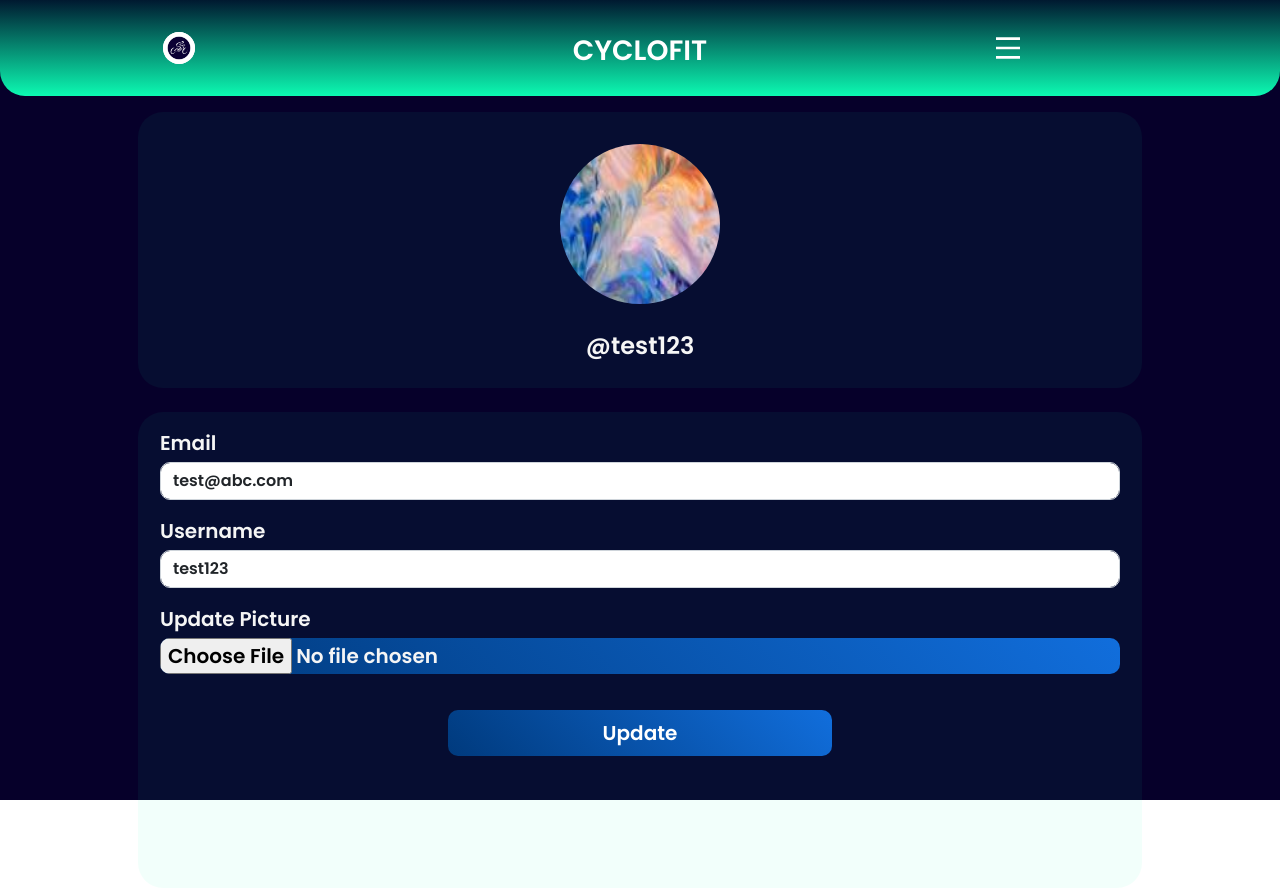
After one commit to piyushmohan01/CycloFit-SEPM, a Flask app: page /account in a window 1280 px wide. The commit adds this page. Run offline with Flask 2, Linux system fonts and the light colour scheme; a user stored in the database is signed in; some libraries are stand-ins or nearby versions.

Commit message:
Update Profile Added

```diff
--- a/cyclofit/__init__.py
+++ b/cyclofit/__init__.py
@@ -9,9 +9,11 @@ static_dir = os.path.abspath('../CycloFit/cyclofit/pages/static')
 
 app = Flask('__name__', template_folder=template_dir, static_folder=static_dir)
 app.config['SECRET_KEY'] = 'fcff7fee5b3c64fc4aaf6f3b45422af2'
-app.config['SQLALCHEMY_DATABASE_URI'] = 'sqlite:///../CycloFit/cyclofit/database/users.db'
+app.config['SQLALCHEMY_DATABASE_URI'] = 'sqlite:///../CycloFit/cyclofit/database/main.db'
 db = SQLAlchemy(app)
 bcrypt = Bcrypt(app)
 login_manager = LoginManager(app)
+login_manager.login_view = 'login'
+
 
 from cyclofit.pages import routes
--- a/cyclofit/forms.py
+++ b/cyclofit/forms.py
@@ -3,6 +3,8 @@ from wtforms import StringField, PasswordField, SubmitField, BooleanField, Integ
 from wtforms.validators import DataRequired, Length, EqualTo, Email, InputRequired, NumberRange, ValidationError
 from email_validator import validate_email
 from cyclofit.models import User
+from flask_login import current_user
+from flask_wtf.file import FileField, FileAllowed
 
 class RegistrationForm(FlaskForm):
     email = StringField('Email',
@@ -49,3 +51,29 @@ class LoginForm(FlaskForm):
                 validators=[DataRequired()])
     remember = BooleanField('Remember Me')
     submit = SubmitField('Sign In')
+
+class UpdateProfileForm(FlaskForm):
+    email = StringField('Email',
+                validators=[InputRequired("Please enter your email address."),
+                Email("Enter valid email address")])
+    username = StringField('Username',
+                validators=[DataRequired(),
+                Length(min=2, max=20)])
+    picture = FileField('Update Picture', validators=[FileAllowed(['jpg', 'png'])])
+    submit = SubmitField('Update')
+
+    # custom validations
+    def validate_username(self, username):
+        if username.data != current_user.username:
+            user = User.query.filter_by(username=username.data).first()
+            # query if the entered username is present in the db
+            # if username already present throw validation error
+            if user:
+                raise ValidationError('Username already taken! Pick another!')
+    def validate_email(self, email):
+        if email.data != current_user.email:
+            user = User.query.filter_by(email=email.data).first()
+            # query if the entered email is present in the db
+            # if email already present throw validation error
+            if user:
+                raise ValidationError('Email already taken! Pick another!')
--- a/cyclofit/models.py
+++ b/cyclofit/models.py
@@ -13,11 +13,12 @@ class User(db.Model, UserMixin):
     id = db.Column(db.Integer, primary_key=True)
     username = db.Column(db.String(20), unique=True, nullable=False)
     email = db.Column(db.String(100), unique=True, nullable=False)
+    image_file = db.Column(db.String(20), nullable=False, default='default.jpg')
     password = db.Column(db.String(60), nullable=False)
     profile = db.relationship('Profile', backref='user', uselist=False)
     # console-print
     def __repr__(self):
-        return f"User('{self.username}', '{self.email}', '{self.password}')"
+        return f"User('{self.username}', '{self.email}', '{self.password}' '{self.image_file}')"
 
 class Profile(db.Model):
     id = db.Column(db.Integer, primary_key=True)
--- a/cyclofit/pages/routes.py
+++ b/cyclofit/pages/routes.py
@@ -1,17 +1,16 @@
-from flask import render_template, url_for, flash, redirect
+import os
+import secrets
+from PIL import Image
+from flask import render_template, url_for, flash, redirect, request
 from cyclofit import app, db, bcrypt
-from cyclofit.forms import RegistrationForm, ProfileForm, LoginForm
+from cyclofit.forms import RegistrationForm, ProfileForm, LoginForm, UpdateProfileForm
 from cyclofit.models import User, Profile
-from flask_login import login_user
+from flask_login import login_user, current_user, logout_user, login_required
 
 @app.route('/')
 @app.route('/welcome')
 def welcome():
     return render_template('welcome.html')
-
-@app.route('/home')
-def home():
-    return render_template('home.html')
 
 @app.route('/register', methods=['GET', 'POST'])
 def register():
@@ -48,7 +47,53 @@ def login():
         # if email exists and passwords match
         if user and bcrypt.check_password_hash(user.password, form.password.data):
             login_user(user)
-            return redirect(url_for('home'))
+            # if the user tries to access home page when logged out
+            next_page = request.args.get('next')
+            return redirect(next_page) if next_page else redirect(url_for('home'))
         else:
             flash(f'Login Unsuccessful! Try again!')
     return render_template('login.html', form=form)
+
+@app.route('/home')
+@login_required
+def home():
+    image_file = url_for('static', filename='profile_pics/' + current_user.image_file)
+    return render_template('home.html', image_file=image_file)
+
+@app.route("/logout")
+def logout():
+    logout_user()
+    return redirect(url_for('welcome'))
+
+
+# To update with uploaded pic
+# using _ when not needed
+def save_picture(form_picture):
+    random_hex = secrets.token_hex(8)
+    _, f_ext = os.path.splitext(form_picture.filename)
+    picture_fn = random_hex + f_ext
+    folder_directory = os.path.abspath('../CycloFit/cyclofit/pages/static/profile_pics/')
+    picture_path = os.path.join(app.root_path, folder_directory, picture_fn)
+    output_size = (125,125)
+    i = Image.open(form_picture)
+    i.thumbnail(output_size)
+    i.save(picture_path)
+    return picture_fn
+# update account
+@app.route("/account", methods=['GET', 'POST'])
+def account():
+    form = UpdateProfileForm()
+    if form.validate_on_submit():
+        if form.picture.data:
+            picture_file = save_picture(form.picture.data)
+            current_user.image_file = picture_file
+        current_user.username = form.username.data
+        current_user.email = form.email.data
+        db.session.commit()
+        # flash(f'Account Updated Successfully!')
+        return redirect(url_for('home'))
+    elif request.method == 'GET':
+        form.username.data = current_user.username
+        form.email.data = current_user.email
+    image_file = url_for('static', filename='profile_pics/' + current_user.image_file)
+    return render_template('account.html', image_file=image_file, form=form)
--- /dev/null
+++ b/cyclofit/pages/static/css/account.css
@@ -0,0 +1,104 @@
+.container {
+    height: 100%;
+    display: flex;
+    justify-content: center;
+    align-items: center;
+    flex-direction: column;
+    color: whitesmoke;
+}
+
+.user-box {
+    height: fit-content;
+    width: 90%;
+    padding: 2vh 0;
+    margin: 2vh 0;
+    margin-bottom: 1vh;
+    display: flex;
+    justify-content: center;
+    align-items: center;
+    flex-direction: column;
+    background-color: rgba(12, 250, 178, 0.05);
+    /* border: 0.1em solid whitesmoke; */
+    border-radius: 25px;
+}
+
+.user-image {
+    height: 10em;
+    width: 10em;
+    border-radius: 50%;
+    margin: 2vh 0;
+    /* box-shadow: 0.5em 0.5em 0.5em black; */
+}
+
+.form-group {
+    z-index: 1;
+    /* margin-left: 12vw; */
+    /* margin-top: 3vh; */
+}
+
+.form-group label {
+    font-size: 20px;
+    color: whitesmoke;
+}
+
+.form-control {
+    margin-top: 1vh;
+    width: 75vw;
+    border-radius: 10px;
+}
+
+.form-group input {
+    margin-top: 0.5vh;
+    margin-bottom: 2vh;
+    width: 75vw;
+    border-radius: 10px;
+}
+
+.form-horizontal {
+    /* margin-top: -10vh; */
+    margin-bottom: 10%;
+    display: flex;
+    justify-content: center;
+    align-items: center;
+    flex-direction: column;
+}
+
+.upload {
+    width: 75vw;
+    color: whitesmoke;
+}
+
+.filebox {
+    /* margin-top: 0.5vh;
+    margin-bottom: 2vh;
+    width: 75vw;
+    border-radius: 10px; */
+    font-size: 1.25em;
+    margin-top: 0.5vh;
+    /* justify-content: space-between; */
+    /* height: 2.5em; */
+    background: linear-gradient(45deg, rgb(0,58,125,100%), rgb(17,110,220,100%));
+}
+
+.col-12 {
+    /* margin-top: 2vh; */
+    padding-top: 2vh;
+    display: flex;
+    justify-content: center;
+    align-items: center;
+    flex-direction: column;
+    /* margin-left: 20vw; */
+}
+
+.col-12 > .form-group {
+    padding-left: 0;
+}
+
+.btn02 {
+    max-width: 30vw;
+    border-radius: 25px;
+    border: none;
+    outline: none;
+    color: white;
+    background: linear-gradient(45deg, rgb(0,58,125,100%), rgb(17,110,220,100%));
+}
--- /dev/null
+++ b/cyclofit/pages/templates/account.html
@@ -0,0 +1,74 @@
+{% extends "nav-02.html" %}
+
+{% block pagecss %}
+    <link rel="stylesheet" type="text/css" href="{{ url_for('static', filename='css/account.css') }}">
+{% endblock pagecss %}
+
+{% block page %}
+    <div class="home-page">
+        <div class="container" style="background-color: transparent;">
+            <div class="user-box">
+                <img class="user-image" src="{{ image_file }}" alt="">
+                <div class="user-name" style="font-size: 1.5em; padding: 1vh;">@{{ current_user.username }}</div>
+            </div>
+            <div class="user-box">
+                <!-- encoding type -->
+            <form class="form-horizontal", role="form", autocomplete="off", method="POST", action="" enctype="multipart/form-data">
+                {{ form.hidden_tag() }}
+                <div class="form-group">
+                    {{ form.email.label(class='form-control-label') }}
+                    {% if form.email.errors %}
+                        {{ form.email(class='form-control form-control-md is-invalid') }}
+                        <div class="invalid-feedback">
+                            {% for error in form.email.errors %}
+                                <span>
+                                    {{ error }}
+                                </span>
+                            {% endfor %}
+                        </div>
+                    {% else %}
+                        {{ form.email(class='form-control form-control-md', placeholder='name@example.com') }}
+                    {% endif %}
+                </div>
+                <div class="form-group">
+                    {{ form.username.label(class='form-control-label') }}
+
+                    {% if form.username.errors %}
+                    {{ form.username(class='form-control form-control-md is-invalid') }}
+                    <div class="invalid-feedback">
+                        {% for error in form.username.errors %}
+                            <span>
+                                {{ error }}
+                            </span>
+                        {% endfor %}
+                    </div>
+                    {% else %}
+                        {{ form.username(class='form-control form-control-md', placeholder='name123') }}
+                    {% endif %}
+                </div>
+
+                <!-- Picture Upload -->
+                <div class="form-group upload">
+                    {{ form.picture.label() }}
+                    {{ form.picture(class="form-control-file filebox") }}
+                    {% if form.picture.errors %}
+                        {% for error in form.picture.errors %}
+                            <span class="text-danger">
+                                {{ error }}
+                            </span>
+                        </br>
+                        {% endfor %}
+                    {% endif %}
+                </div>
+
+                <div class="col-12">
+                    <div class="form-group">
+                        {{ form.submit(class='btn02 btn-color01 btn-lg') }}
+                    </div>
+                </div>
+
+            </form>
+            </div>
+        </div>
+    </div>
+{% endblock page %}
--- a/cyclofit/pages/templates/nav-02.html
+++ b/cyclofit/pages/templates/nav-02.html
@@ -11,7 +11,7 @@
         <a href="{{url_for('home')}}" class="nav-link">
             Home
         </a>
-        <a href="{{url_for('login')}}" class="nav-link">
+        <a href="{{url_for('account')}}" class="nav-link">
             Profile
         </a>
         <a href="{{url_for('register')}}" class="nav-link">
@@ -20,7 +20,7 @@
         <a href="#" class="nav-link">
             Contact Us
         </a>
-        <a href="{{url_for('welcome')}}" class="nav-link">
+        <a href="{{url_for('logout')}}" class="nav-link">
             Logout
         </a>
     </li>
```
Also changed, not shown: cyclofit/pages/static/css/home.css (+58 -1 lines), cyclofit/pages/templates/home.html (+21 -13 lines), cyclofit/database/main.db (added), cyclofit/database/users.db (deleted), cyclofit/pages/static/profile_pics/709cf60f10e2e253.jpg (added), cyclofit/pages/static/profile_pics/775814c2ee5b0223.jpg (added), cyclofit/pages/static/profile_pics/default.jpg (renamed from cyclofit/pages/static/images/profile-pic-default.jpg).
